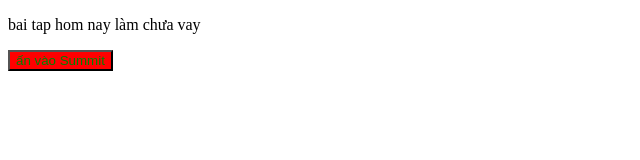
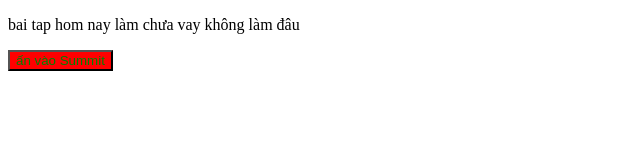
Before and after one commit to ductinh988/textgit, a plain HTML site: page index.html in a window 1280 px wide. Shown: the whole page, without its empty margins (0-640 px from the left). Drawn offline with Linux system fonts and the light colour scheme.

Commit message:
Update index.html

```diff
--- a/index.html
+++ b/index.html
@@ -9,7 +9,7 @@
     <link rel="stylesheet" href="index2.css">
 </head>
 <body>
-    <p>bai tap hom nay làm chưa vay</p>
+    <p>bai tap hom nay làm chưa vay không làm đâu</p>
     <button>ấn vào Summit</button>
 </body>
 </html>
```
